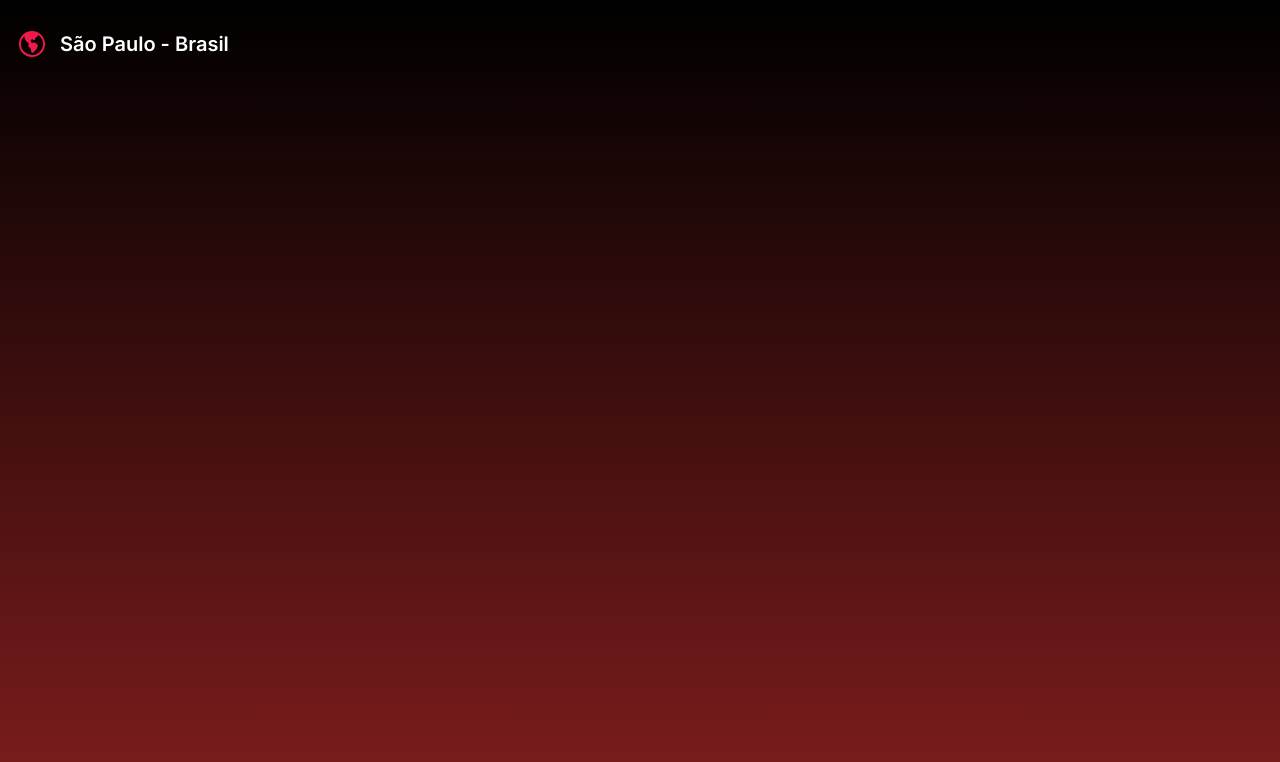
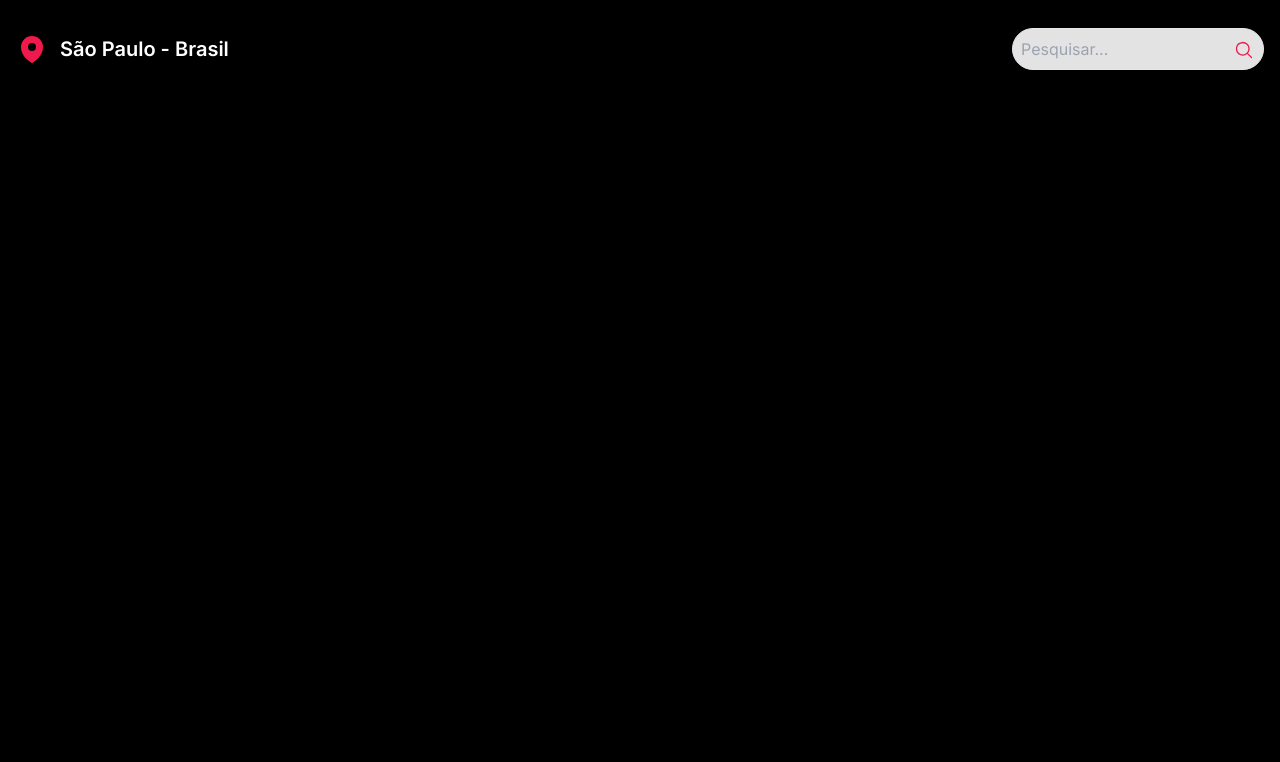
Before and after one commit to vitorFRE/weather, a Next.js app: page / in a window 1280 px wide. Shown: the top 762 px of the page. Built offline with nearby package versions, Linux system fonts and the light colour scheme.

Commit message:
SearchBar style

```diff
--- a/src/components/Header.tsx
+++ b/src/components/Header.tsx
@@ -1,13 +1,15 @@
 import React, { ReactNode } from 'react';
-import { GlobeAmericasIcon } from '@heroicons/react/24/solid';
+import { MapPinIcon } from '@heroicons/react/24/solid';
+import SearchBar from './SearchBar';
 
 export default function Header() {
   return (
-    <div className="container mx-auto px-4 pt-7">
+    <header className="container mx-auto px-4 pt-7 flex justify-between">
       <div className="flex gap-3 items-center">
-        <GlobeAmericasIcon className="h-8 w-8 text-product" />
+        <MapPinIcon className="h-8 w-8 text-product" />
         <p className="text-xl font-semibold">São Paulo - Brasil</p>
       </div>
-    </div>
+      <SearchBar />
+    </header>
   );
 }
--- a/src/components/Layout.tsx
+++ b/src/components/Layout.tsx
@@ -3,7 +3,7 @@ import Meta from './Meta';
 
 export default function Layout({ children }: { children: ReactNode }) {
   return (
-    <div className="min-h-screen bg-gradient-to-b from-black to-red-900 text-white">
+    <div className="min-h-screen bg-black text-white">
       <Meta />
       {children}
     </div>
--- /dev/null
+++ b/src/components/SearchBar.tsx
@@ -0,0 +1,16 @@
+import { MagnifyingGlassIcon } from '@heroicons/react/24/solid';
+
+export default function SearchBar() {
+  return (
+    <div className="inline-flex flex-col justify-center relative text-gray-500">
+      <div className="relative">
+        <input
+          type="text"
+          className="p-2 pl-2 rounded-3xl border border-gray-200 bg-[#E3E3E3] focus:bg-white focus:outline-none focus:ring-2 focus:ring-product focus:border-transparent"
+          placeholder="Pesquisar..."
+        />
+        <MagnifyingGlassIcon className="h-5 w-5 absolute right-2.5 top-3 text-product" />
+      </div>
+    </div>
+  );
+}
```
